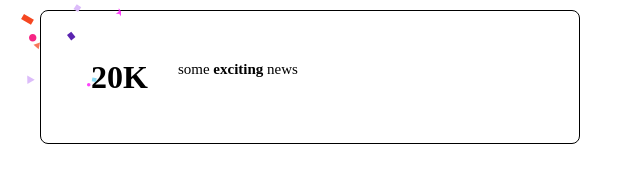
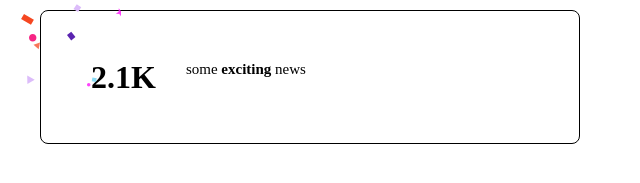
Before and after one commit to joeokat/BusinessCard-repo, a plain HTML site: page index.html in a window 1280 px wide. Shown: the part 429-612 px from the top of the page, 0-640 px from the left. Drawn offline with Linux system fonts and the light colour scheme.

Commit message:
Update index.html

```diff
--- a/index.html
+++ b/index.html
@@ -1,5 +1,6 @@
 <!DOCTYPE html>
 <html lang="en">
+
 <head>
     <meta charset="UTF-8" />
     <meta http-equiv="X-UA-Compatible" content="IE=edge" />
@@ -7,6 +8,7 @@
     <link rel="stylesheet" href="./css/main.css" />
     <title>Nhyira Store</title>
 </head>
+
 <body>
     <div class="wrapper">
         <header>
@@ -23,7 +25,9 @@
         <main>
             <div class="left-col">
                 <h1>Caption Header</h1>
-                <p class="description">quam Voluptate consequatur perferendis iure placeat unde asperiores saepe excepturi dolorem illo deleniti, maiores maxime quas nam quia facilis non qui tempore dolor suscipit minus voluptas. Iure deleniti accusamus quas dignissimos?</p>
+                <p class="description">quam Voluptate consequatur perferendis iure placeat unde asperiores saepe
+                    excepturi dolorem illo deleniti, maiores maxime quas nam quia facilis non qui tempore dolor suscipit
+                    minus voluptas. Iure deleniti accusamus quas dignissimos?</p>
                 <div class="cta-btns">
                     <a href="#" class="primary-cta">Browse collection</a>
                     <a href="#" class="secondary-cta">
@@ -32,7 +36,7 @@
                     </a>
                 </div>
                 <div class="news">
-                    <p class="employees">20K</p>
+                    <p class="employees">2.1K</p>
                     <p class="details">some <strong>exciting</strong> news</p>
                 </div>
             </div>
@@ -69,4 +73,5 @@
         </main>
     </div>
 </body>
+
 </html>
```
Lines whose indentation alone changed are shown as unchanged.
